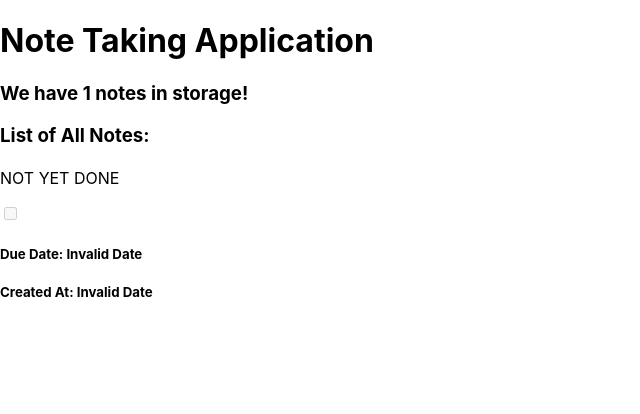
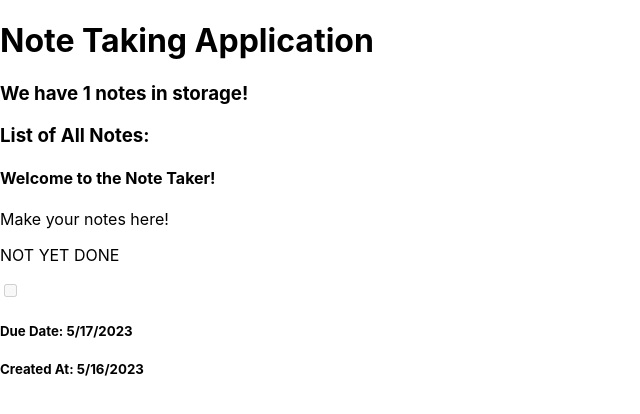
Before and after one commit to corlou/note-taking-app, a React (Create React App) app: page / in a window 1280 px wide. Shown: the top 414 px of the page, without its empty margins (0-640 px from the left). Built offline with nearby package versions, Linux system fonts and the light colour scheme.

Commit message:
NoteParent now working, homepage shows form too

```diff
--- a/src/components/NoteDisplay.jsx
+++ b/src/components/NoteDisplay.jsx
@@ -1,10 +1,10 @@
-import { useEffect, useRef } from "react";
+import { useEffect, useRef, useState } from "react";
 import { useNoteData } from "../contexts/NotesContext";
 
 export default function NoteDisplay(props){
 
 	const {id} = props;
-	let note = useRef({});
+	const [localNote, setLocalNote] = useState({});
 
 	const globalNotesData = useNoteData();
 
@@ -13,11 +13,20 @@
 	useEffect(() => {
 		// On start, find the note in globalNotesData
 		// that has an ID matching props.id
-		note.current = globalNotesData.filter(globalSpecificNote => {
+
+		// Block syntax
+		setLocalNote(globalNotesData.find(globalSpecificNote => {
+			//console.log("Some note data");
+
 			return globalSpecificNote.id === id;
-		})
+		}));
+
+		// Alternative, one-liner syntax:
+		// setLocalNote(globalNotesData.find(globalSpecificNote => globalSpecificNote.id === id));
+
+
 	// eslint-disable-next-line react-hooks/exhaustive-deps
-	}, [])
+	}, [globalNotesData, id])
 
 
 
@@ -31,13 +40,13 @@
 					- due date (JS Date)
 					- created at date (JS Date)
 					*/}
-					<h4>{note.current.title}</h4>
-					<p>{note.current.description}</p>
-					<p>{note.current.isCompleted ? "COMPLETE" : "NOT YET DONE"}</p>
-					<input type="checkbox" disabled="disabled" onChange={null} readOnly={true} value={note.current.isCompleted} />
-					<h5>Due Date: {new Date(note.current.dueDate).toLocaleDateString()}</h5>
+					<h4>{localNote.title}</h4>
+					<p>{localNote.description}</p>
+					<p>{localNote.isCompleted ? "COMPLETE" : "NOT YET DONE"}</p>
+					<input type="checkbox" disabled="disabled" onChange={null} readOnly={true} value={localNote.isCompleted} />
+					<h5>Due Date: {new Date(localNote.dueDate).toLocaleDateString()}</h5>
 					{/* <input type="date" readOnly value={note.dueDate} /> */}
-					<h5>Created At: {new Date(note.current.createdAtDate).toLocaleDateString()}</h5>
+					<h5>Created At: {new Date(localNote.createdAtDate).toLocaleDateString()}</h5>
 					{/* <input type="datetime-local" readOnly value={note.createdAtDate} /> */}
 		</div>
 	)
```
Also changed, not shown: src/components/NoteForm.jsx (added, +48 -0 lines), src/components/NoteParent.jsx (added, +21 -0 lines).
